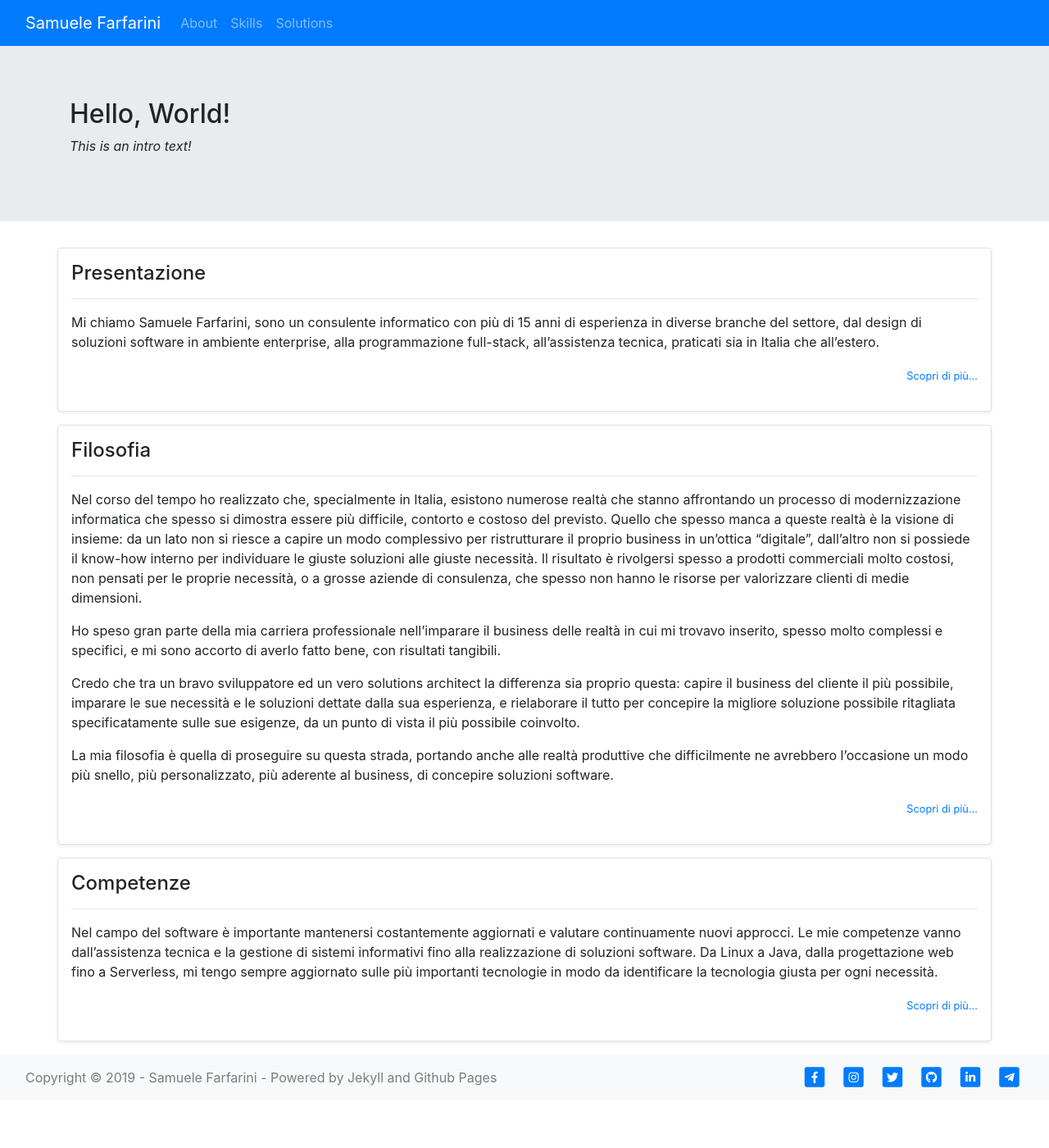
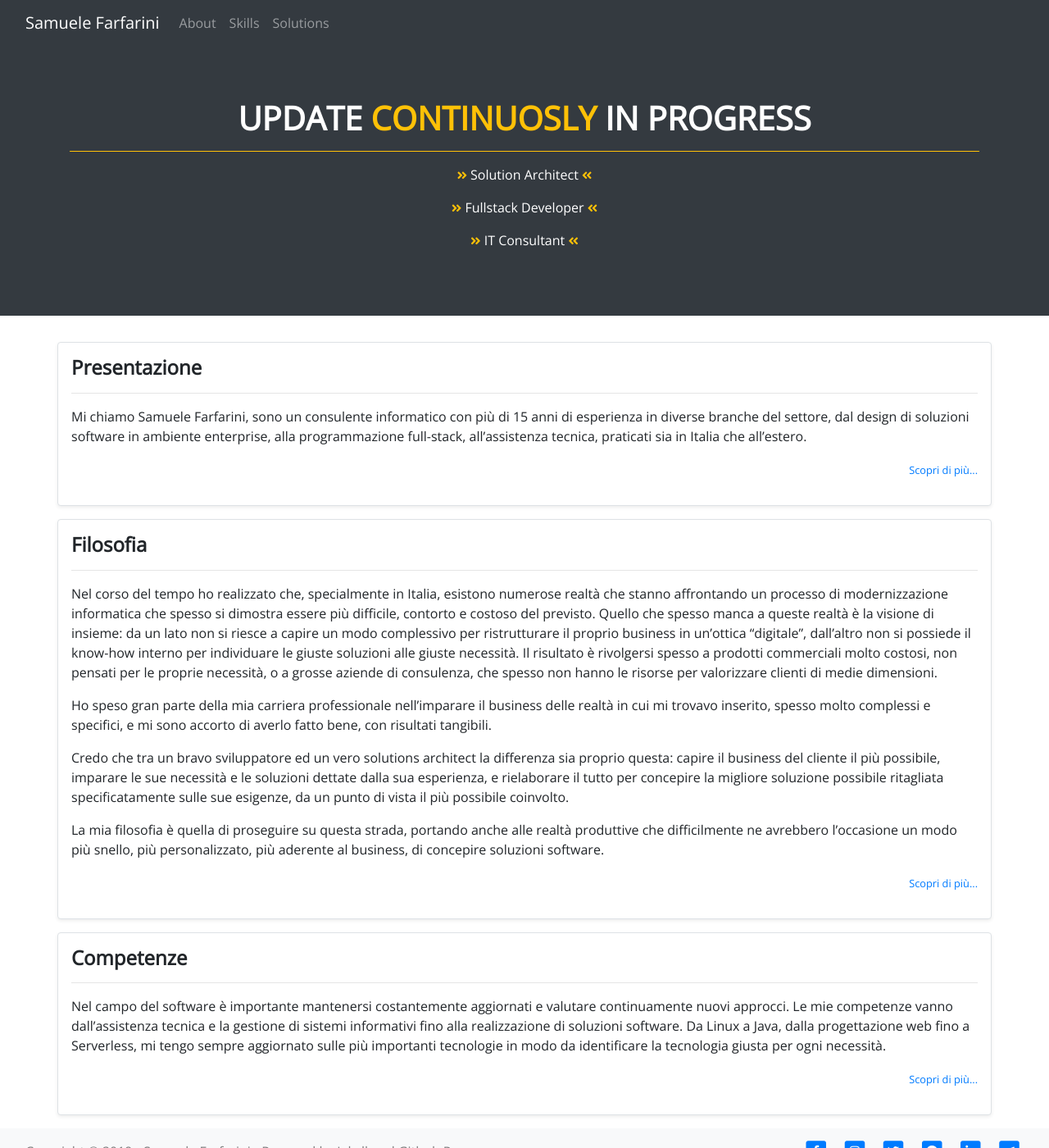
Before and after one commit to Glassheart83/personal-site, a Jekyll site: the page built from contents/index.html, in a window 1280 px wide and 1400 px high. Shown: the whole window at 82% size. Built offline with Jekyll 4.4.1, drawn with Linux system fonts in a browser that asks for light colours; nearby versions of some CDN libraries.

Commit message:
added custom style for header

```diff
--- a/_includes/head.html
+++ b/_includes/head.html
@@ -5,6 +5,7 @@
 
     {%- seo -%}
 
+    <link href="https://fonts.googleapis.com/css?family=Open+Sans:300" rel="stylesheet">
     <link rel="stylesheet" href="https://use.fontawesome.com/releases/v5.7.2/css/all.css"
         integrity="sha384-fnmOCqbTlWIlj8LyTjo7mOUStjsKC4pOpQbqyi7RrhN7udi9RwhKkMHpvLbHG9Sr" crossorigin="anonymous">
     <link rel="stylesheet" href="{{ "/assets/css/style.css" | relative_url }}">
--- a/_includes/header.html
+++ b/_includes/header.html
@@ -1,5 +1,5 @@
 <header>
-    <nav class="navbar navbar-expand-lg navbar-dark bg-primary">
+    <nav class="navbar fixed-top navbar-expand-lg navbar-dark bg-dark">
         <section class="container-fluid">
             <a class="navbar-brand" href="{{ "/" | relative_url }}">{{ site.title }}</a>
             <button class="navbar-toggler" type="button" data-toggle="collapse" data-target="#navbarContent"
--- a/_sass/theme.scss
+++ b/_sass/theme.scss
@@ -1,4 +1,8 @@
 @charset "utf-8";
+
+$font-family-sans-serif: 'Open Sans', sans-serif !default;
+$headings-font-family: $font-family-sans-serif !default;
+$headings-font-weight: 700 !default;
 
 @import "bootstrap/bootstrap.scss";
 
@@ -8,6 +12,19 @@ $theme-colors: (
   "custom-color": #900
 );
 
-.custom {
-    color: red;
+.site-title {
+  color: $white;
+  hr {
+    border-color: $yellow;
+  }
+  span {
+    color: $yellow;
+  }
+  i {
+    color: $yellow;
+  }
 }
+
+.site-header {
+  margin-top: $nav-link-height + $spacer;
+}
--- a/contents/index.html
+++ b/contents/index.html
@@ -3,12 +3,27 @@ layout: default
 permalink: /
 ---
 
-<section class="jumbotron jumbotron-fluid">
+<section class="jumbotron jumbotron-fluid bg-dark site-header">
     <div class="container">
         <div class="row">
-            <div class="col">
-                <h2>Hello, World!</h2>
-                <p><em>This is an intro text!</em></p>
+            <div class="col text-center site-title">
+                <h1><b>UPDATE <span>CONTINUOSLY</span> IN PROGRESS</b></h1>
+                <hr />
+                <p>
+                    <i class="fas fa-angle-double-right fa-sm"></i>
+                    Solution Architect
+                    <i class="fas fa-angle-double-left fa-sm"></i>
+                </p>
+                <p>
+                    <i class="fas fa-angle-double-right fa-sm"></i>
+                    Fullstack Developer
+                    <i class="fas fa-angle-double-left fa-sm"></i>
+                </p>
+                <p>
+                    <i class="fas fa-angle-double-right fa-sm"></i>
+                    IT Consultant
+                    <i class="fas fa-angle-double-left fa-sm"></i>
+                </p>
             </div>
         </div>
     </div>
```
